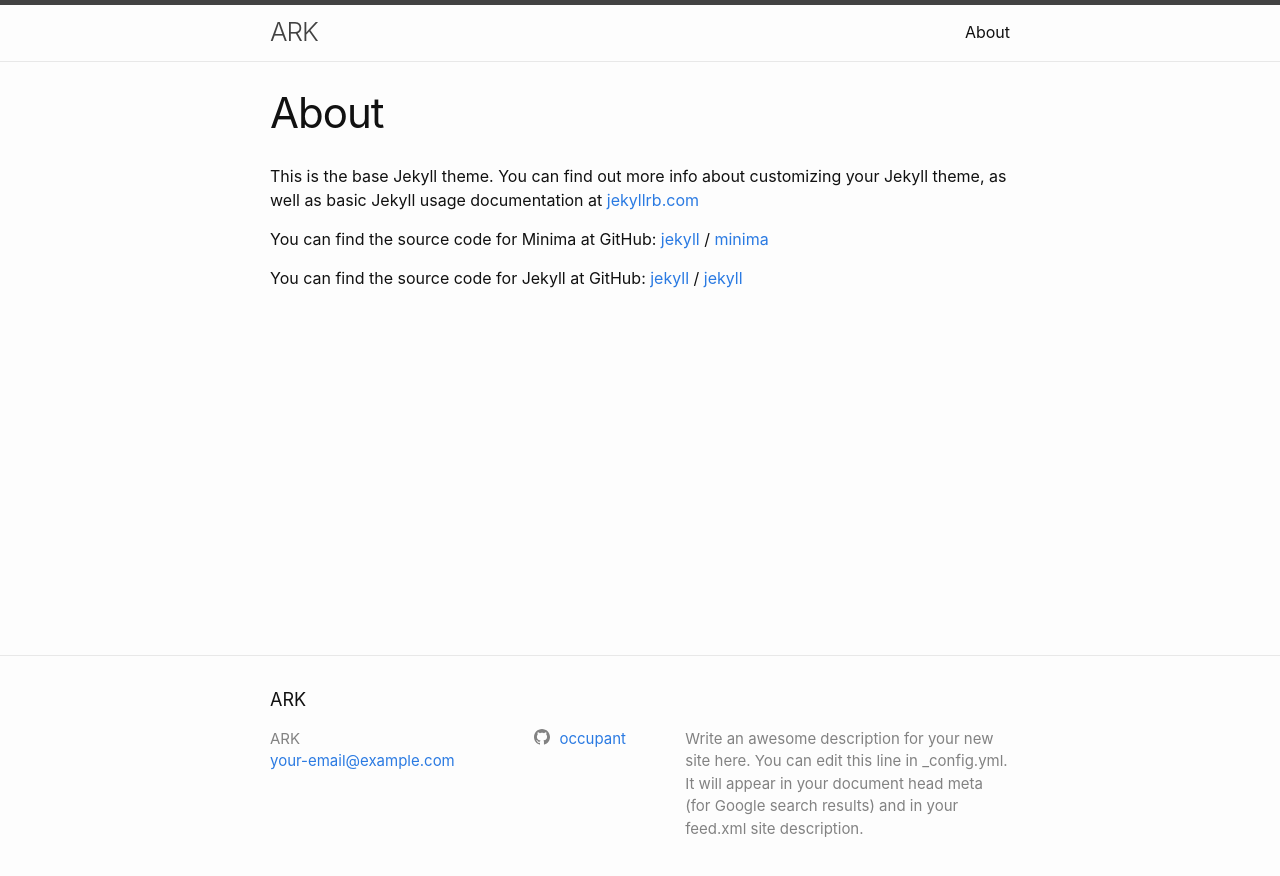
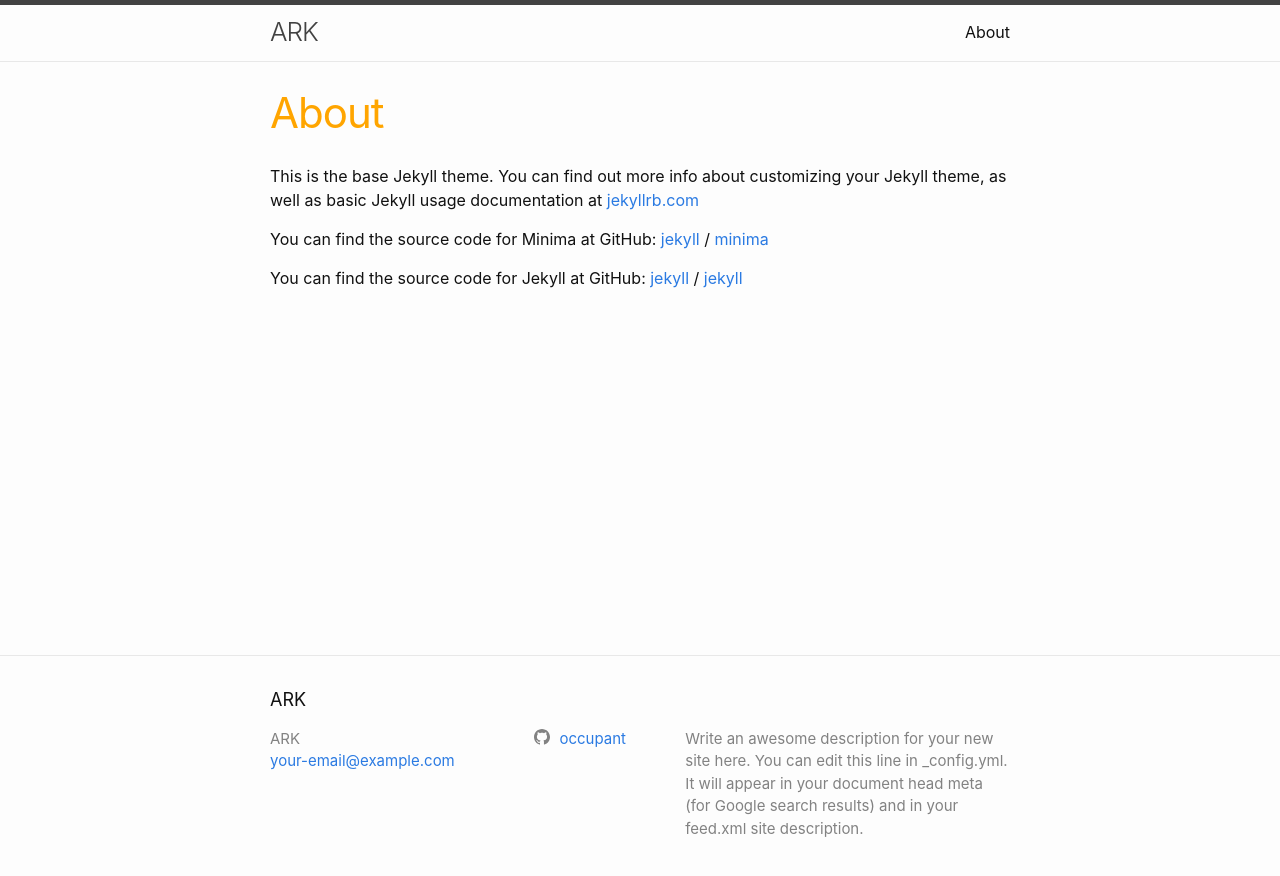
Before and after one commit to occupant/ark, a Jekyll site: the page built from about.markdown, in a window 1280 px wide. Shown: the top 876 px of the page. Built offline with Jekyll 4.4.1, drawn with Linux system fonts in a browser that asks for light colours.

Commit message:
Add css file

```diff
--- a/_includes/head.html
+++ b/_includes/head.html
@@ -4,6 +4,7 @@
   <meta name="viewport" content="width=device-width, initial-scale=1">
   {%- seo -%}
   <link rel="stylesheet" href="{{ "/assets/main.css" | relative_url }}">
+  <link rel="stylesheet" href="{{ "/css/style.css" | relative_url }}">
   {%- feed_meta -%}
   {%- if jekyll.environment == 'production' and site.google_analytics -%}
     {%- include google-analytics.html -%}
--- /dev/null
+++ b/css/style.css
@@ -0,0 +1,3 @@
+h1 {
+  color: orange;
+}
```
